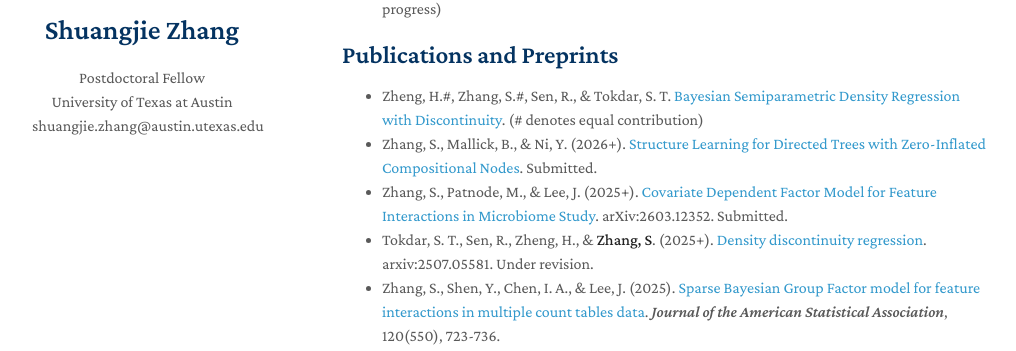
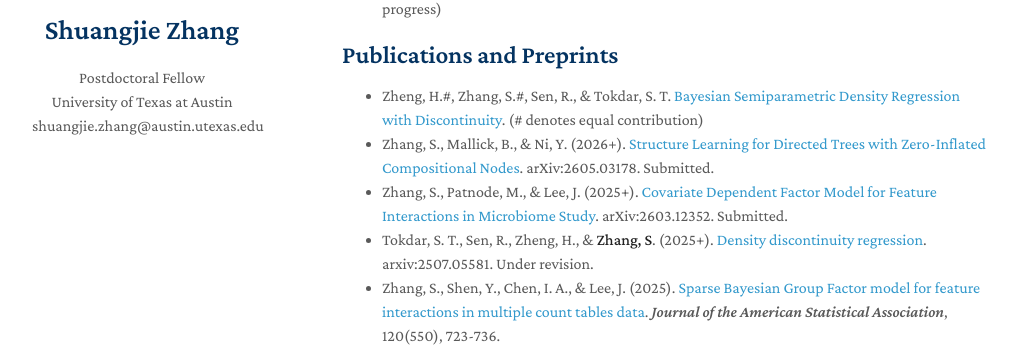
Before and after one commit to shuang-jie/shuang-jie.github.io, a Jekyll site: the page built from research.md, in a window 1280 px wide and 1392 px high. Shown: the part 261-612 px from the top of the window, without its empty margins (128-1144 px from the left). Built offline with Jekyll 4.4.1, drawn with Linux system fonts in a browser that asks for light colours; nearby versions of some CDN libraries; a style sheet for code colours, icons or effects is not loaded; our own code applies the rules of GitHub Pages for plain Markdown files.

Commit message:
Add arXiv reference to publication entry
Updated citation to include arXiv reference for a publication.

```diff
--- a/research.md
+++ b/research.md
@@ -9,7 +9,7 @@ layout: homepage
 
 ## Publications and Preprints
 * Zheng, H.#, Zhang, S.#, Sen, R., & Tokdar, S. T. [Bayesian Semiparametric Density Regression with Discontinuity](https://shuang-jie.github.io/files/SJ-P4.pdf). (# denotes equal contribution)
-* Zhang, S., Mallick, B., & Ni, Y. (2026+). [Structure Learning for Directed Trees with Zero-Inflated Compositional Nodes](https://arxiv.org/abs/2605.03178). Submitted.
+* Zhang, S., Mallick, B., & Ni, Y. (2026+). [Structure Learning for Directed Trees with Zero-Inflated Compositional Nodes](https://arxiv.org/abs/2605.03178). arXiv:2605.03178. Submitted.
 * Zhang, S., Patnode, M., & Lee, J. (2025+). [Covariate Dependent Factor Model for Feature Interactions in Microbiome Study](https://arxiv.org/abs/2603.12352). arXiv:2603.12352. Submitted.
 * Tokdar, S. T., Sen, R., Zheng, H., & **Zhang, S**. (2025+). [Density discontinuity regression](https://arxiv.org/abs/2507.05581). arxiv:2507.05581. Under revision.
 * Zhang, S., Shen, Y., Chen, I. A., & Lee, J. (2025). [Sparse Bayesian Group Factor model for feature interactions in multiple count tables data](https://doi.org/10.1080/01621459.2025.2449721). *Journal of the American Statistical Association*, 120(550), 723-736.
```
